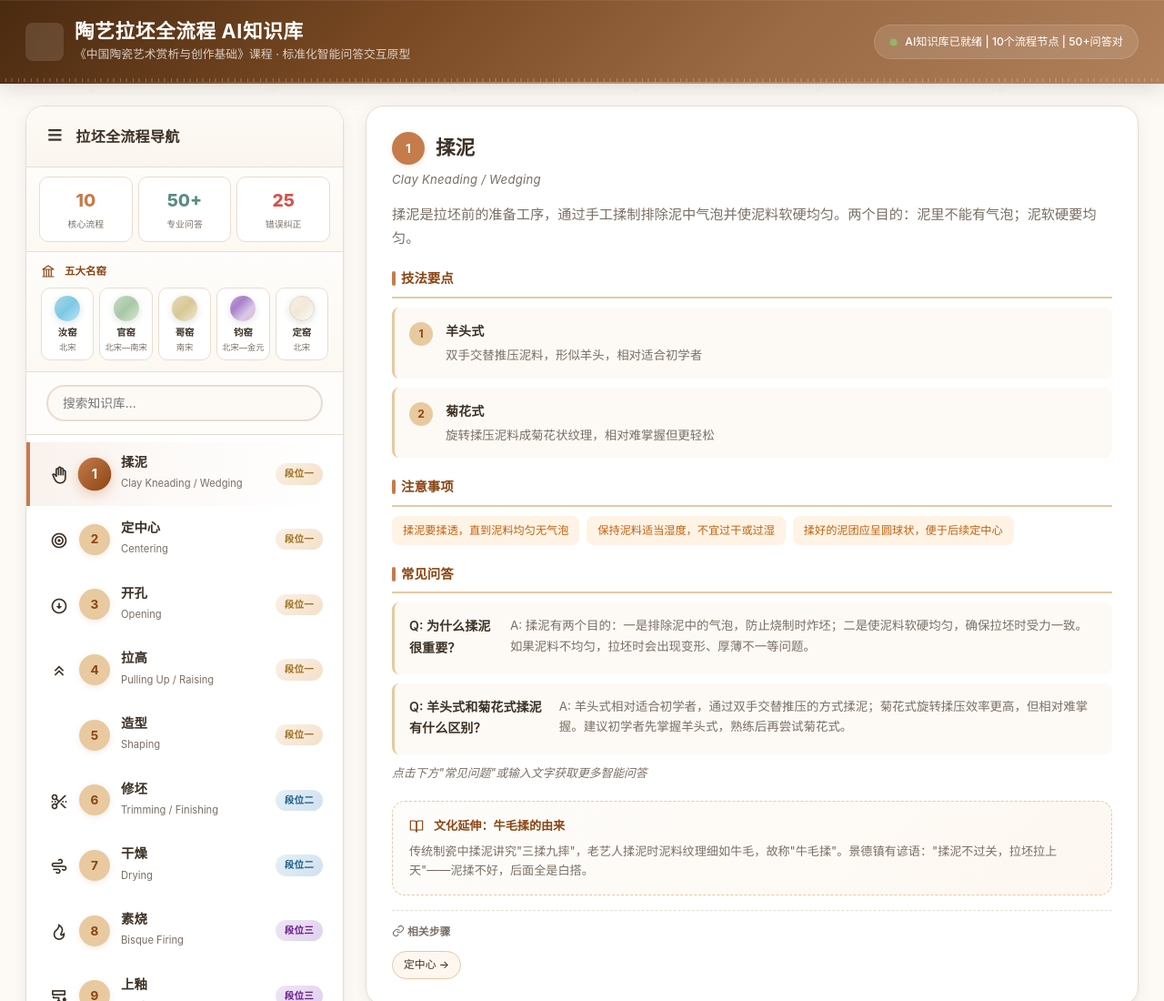
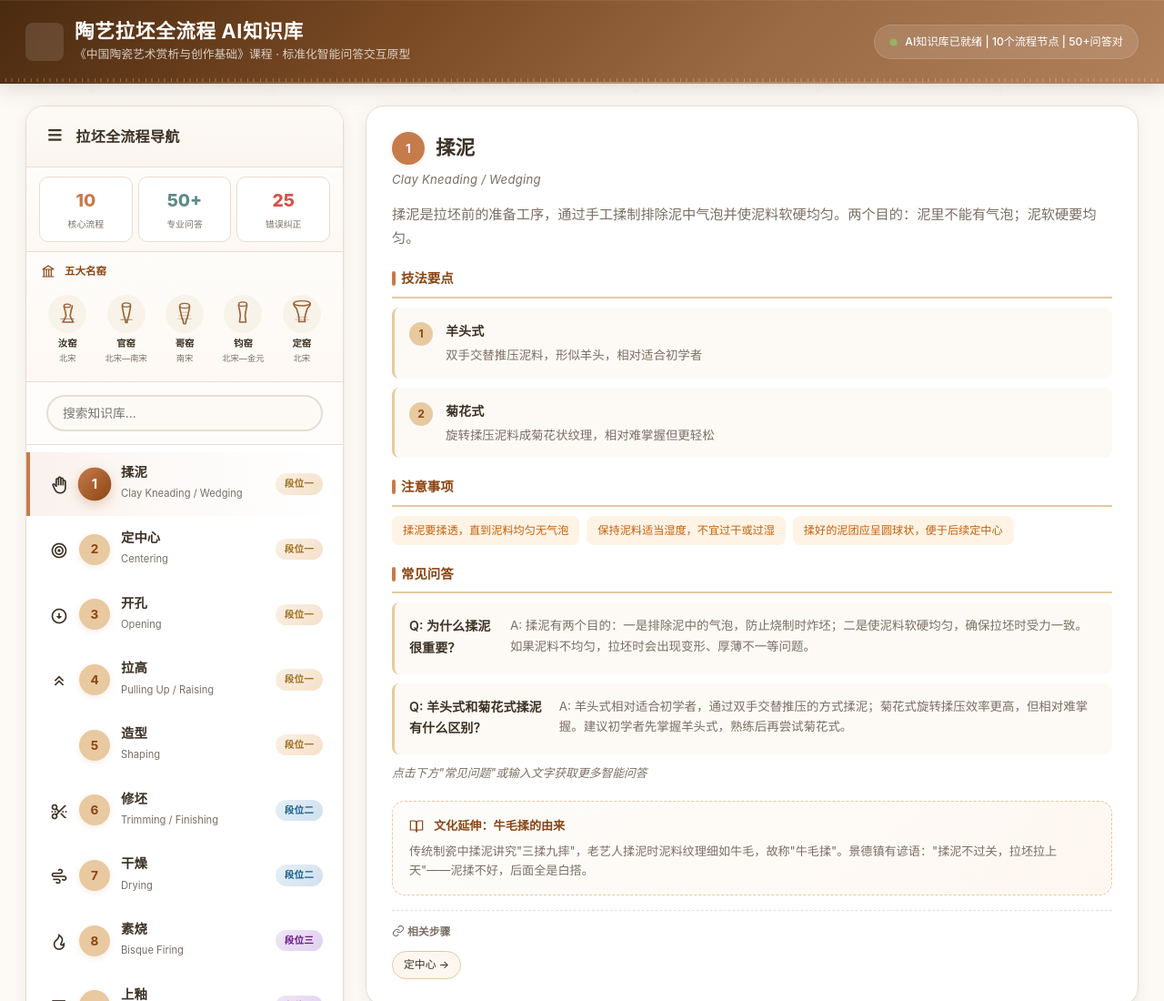
Before and after one commit to hery-2006/pottery-ai-assistant, a plain HTML site: page index.html in a window 1280 px wide. Shown: the top 1100 px of the page at 91% size. Drawn offline with nearby package versions, Linux system fonts and the light colour scheme; some icons are missing.

Commit message:
五大名窑图标国风化: 彩球→器物线稿SVG
- 5个窑口各配专属瓷器线稿图标(#996237陶土棕,40x40px):
  汝窑天青瓶/官窑贯耳瓶/哥窑开片罐/钧窑窑变尊/定窑白瓷碗
- 图标衬底: 圆形#F8F3E9浅米, hover变#F1E8DB
- 隐藏旧色卡圆点, 保持数据完整
- 新增kiln-icon-circle + kiln-chip-new样式
- 删除5个釉色渐变类(swatch-ru/guan/ge/jun/ding)

```diff
--- a/index.html
+++ b/index.html
@@ -341,12 +341,18 @@ body {
 .kiln-chip .k-era {
   font-size: 0.58rem; color: var(--text-light);
 }
-/* 五大名窑釉色 */
-.swatch-ru { background: linear-gradient(135deg, #a8d8ea, #7ec8e3, #b8e8f8); }
-.swatch-guan { background: linear-gradient(135deg, #c8dcc8, #a8c8a8, #d8e8d0); }
-.swatch-ge { background: linear-gradient(135deg, #e8d8b8, #d8c898, #f0e8d0); }
-.swatch-jun { background: linear-gradient(135deg, #c8a8d8, #a880c8, #d8c8e8, #e8b8c8); }
-.swatch-ding { background: linear-gradient(135deg, #f8f0e8, #f0e8d8, #fefdf8); border: 1.5px solid #e0d5c7 !important; }
+/* 五大名窑器物图标 */
+.kiln-chip-new { flex: 1; min-width: 52px; text-align: center; cursor: pointer; padding: 8px 2px 6px; border-radius: 10px; background: transparent; border: none; transition: all 0.25s ease; }
+.kiln-chip-new:hover { transform: translateY(-2px); }
+.kiln-chip-new:hover .kiln-icon-circle { background: #F1E8DB; }
+.kiln-chip-new:active { transform: scale(0.94); }
+.kiln-icon-circle { width: 42px; height: 42px; border-radius: 50%; background: #F8F3E9; display: flex; align-items: center; justify-content: center; margin: 0 auto 3px; transition: background 0.2s ease; }
+.kiln-chip-new .k-name { font-size: 0.65rem; font-weight: 600; color: var(--text); }
+.kiln-chip-new .k-era { font-size: 0.58rem; color: var(--text-light); }
+/* 删除旧色卡 */
+.swatch-ru,.swatch-guan,.swatch-ge,.swatch-jun,.swatch-ding { display: none; }
+.glaze-swatch { display: none; }
+.kiln-chip { display: none; }
 
 /* ===== 流程列表增强 ===== */
 .process-item { position: relative; overflow: hidden; }
@@ -1291,15 +1297,24 @@ function showWelcome() {
 }
 
 function renderKilnGallery() {
-  const kilns = CULTURE.kilns;
-  const swatches = ['swatch-ru','swatch-guan','swatch-ge','swatch-jun','swatch-ding'];
-  document.getElementById('kilnRow').innerHTML = kilns.map((k, i) => `
-    <div class="kiln-chip" title="${k.trait}">
-      <div class="glaze-swatch ${swatches[i]}"></div>
-      <div class="k-name">${k.name}</div>
-      <div class="k-era">${k.era}</div>
-    </div>
-  `).join('');
+  var kilns = CULTURE.kilns;
+  var vesselSvg = [
+    '<svg width="36" height="36" viewBox="0 0 40 40" fill="none"><ellipse cx="20" cy="10" rx="4" ry="2" stroke="#996237" stroke-width="1.3"/><path d="M16 10v.5c0 2 1 4 1.5 6l1 6-1 2c-.5 2-2 4-3 5.5h13c-1-1.5-2.5-3.5-3-5.5l-1-2 1-6c.5-2 1.5-4 1.5-6V10" stroke="#996237" stroke-width="1.8" stroke-linecap="round" stroke-linejoin="round"/><path d="M12 26h16" stroke="#996237" stroke-width="0.8" stroke-linecap="round"/></svg>',
+    '<svg width="36" height="36" viewBox="0 0 40 40" fill="none"><ellipse cx="20" cy="9" rx="5" ry="2.5" stroke="#996237" stroke-width="1.3"/><path d="M15 9v2c0 1 .2 2 .5 3l1.5 8 1 3c.3 1.5 1 3 1 4v1.5h2v-1.5c0-1 .7-2.5 1-4l1-3 1.5-8c.3-1 .5-2 .5-3V9" stroke="#996237" stroke-width="1.8" stroke-linecap="round" stroke-linejoin="round"/><path d="M13 27h14" stroke="#996237" stroke-width="0.8" stroke-linecap="round"/></svg>',
+    '<svg width="36" height="36" viewBox="0 0 40 40" fill="none"><ellipse cx="20" cy="10" rx="6" ry="3" stroke="#996237" stroke-width="1.3"/><path d="M14 10v2c0 1.5.5 3 1 5l1.5 7 .8 2c.4 1 1.2 2.5 1.2 4.5 0 .8.2 1.5.5 1.5H20h1c.3 0 .5-.7.5-1.5 0-2 .8-3.5 1.2-4.5l.8-2 1.5-7c.5-2 1-3.5 1-5v-2" stroke="#996237" stroke-width="1.8" stroke-linecap="round" stroke-linejoin="round"/><path d="M12 26h16M13 22h14M15 18h10" stroke="#996237" stroke-width="0.7" stroke-linecap="round" opacity="0.6"/></svg>',
+    '<svg width="36" height="36" viewBox="0 0 40 40" fill="none"><ellipse cx="20" cy="8" rx="5" ry="2.5" stroke="#996237" stroke-width="1.3"/><path d="M15 8v2c0 1 .3 2.2.7 3.8l.7 3.7c.3 1.5.5 3 .6 4-.1 1.5-.3 3.2-.5 4.5l-.3 2c-.1.8 0 1.5 0 2h7.5c0-.5.1-1.2 0-2l-.3-2c-.2-1.3-.4-3-.5-4.5.1-1 .3-2.5.6-4l.7-3.7c.4-1.6.7-2.8.7-3.8V8" stroke="#996237" stroke-width="1.8" stroke-linecap="round" stroke-linejoin="round"/></svg>',
+    '<svg width="36" height="36" viewBox="0 0 40 40" fill="none"><ellipse cx="20" cy="7" rx="10" ry="3" stroke="#996237" stroke-width="1.5"/><path d="M10 7v1.5c0 1 1 2 1.5 2.5l2 2.5 1 3.5c.3 1 .8 2.5 1.2 4l.5 2.5c.2 1.5.5 3 .3 4 0 .8-.2 1.5-.5 2h8c-.3-.5-.5-1.2-.5-2-.2-1 .1-2.5.3-4l.5-2.5c.4-1.5.9-3 1.2-4l1-3.5 2-2.5c.5-.5 1.5-1.5 1.5-2.5V7" stroke="#996237" stroke-width="1.8" stroke-linecap="round" stroke-linejoin="round"/><path d="M12 27h16M14 24h12" stroke="#996237" stroke-width="0.7" stroke-linecap="round" opacity="0.6"/></svg>'
+  ];
+  var html = '';
+  for (var i = 0; i < kilns.length; i++) {
+    var k = kilns[i];
+    html += '<div class="kiln-chip-new" title="' + k.trait + '">';
+    html += '<div class="kiln-icon-circle">' + vesselSvg[i] + '</div>';
+    html += '<div class="k-name">' + k.name + '</div>';
+    html += '<div class="k-era">' + k.era + '</div>';
+    html += '</div>';
+  }
+  document.getElementById('kilnRow').innerHTML = html;
 }
 
 function renderKnowledgeBar() {
```
